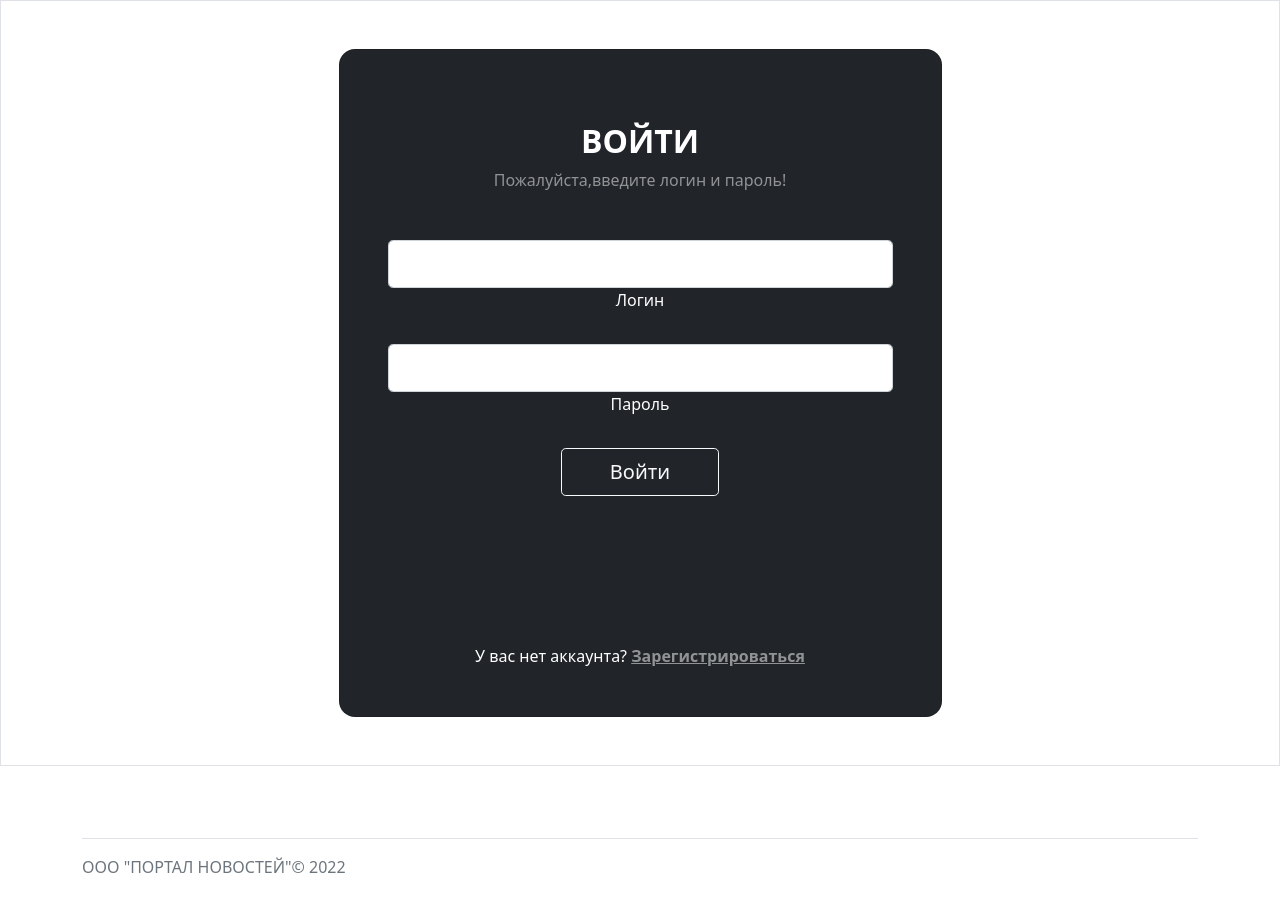
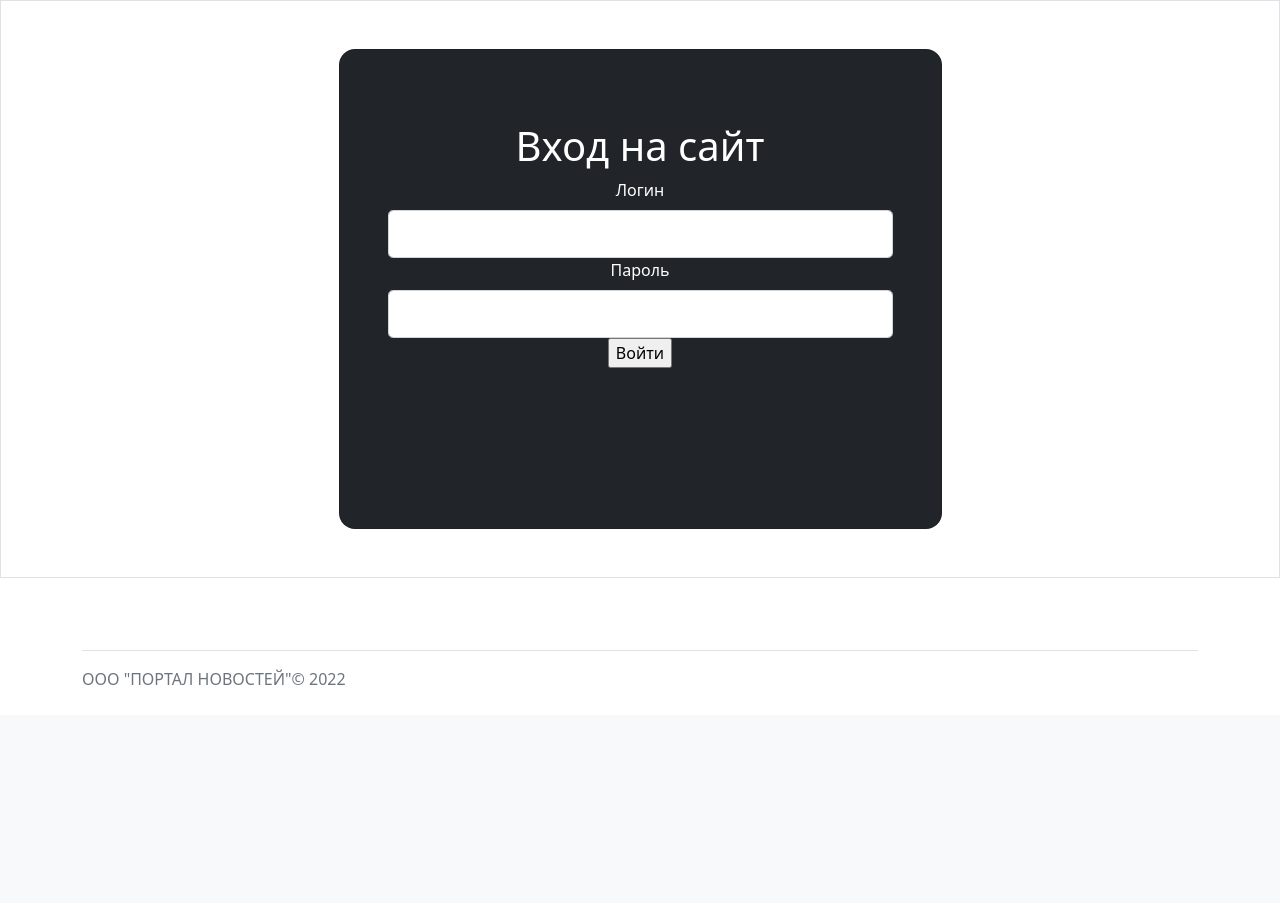
Before and after one commit to Maksim1337/Website_News, a Django app: page /signin in a window 1280 px wide. Shown: the part 96-999 px from the top of the page. After the commit the page ends 781 px from the top, so only its background shows below. Run offline with Django 4.2, Linux system fonts and the light colour scheme.

Commit message:
add signin

```diff
--- a/Lab3-4/task/main/templates/main/signin.html
+++ b/Lab3-4/task/main/templates/main/signin.html
@@ -19,32 +19,19 @@
 
               <div class="mb-md-5 mt-md-4 pb-5">
 
-                <h2 class="fw-bold mb-2 text-uppercase">Войти</h2>
-                <p class="text-white-50 mb-5">Пожалуйста,введите логин и пароль!</p>
+                 <h1>Вход на сайт</h1>
+                 {% if error %}
+                 <div style="color:red;">{{ error }}</div>
+                 {% endif %}
+                 <form method="post">
+                 {% csrf_token %}
+                     <label class="form-label" for="typeEmailX" style="margin-left: 0px;">Логин</label>
+                 <input type="text" name="username" id="form3Example1cg" class="form-control form-control-lg">
+                      <label class="form-label" for="typePasswordX" style="margin-left: 0px;">Пароль</label>
+                 <input type="password" name="password"  id="form3Example1cg" class="form-control form-control-lg">
 
-                <div class="form-outline form-white mb-4">
-                  <input type="email" id="typeEmailX" class="form-control form-control-lg">
-                  <label class="form-label" for="typeEmailX" style="margin-left: 0px;">Логин</label>
-                <div class="form-notch"><div class="form-notch-leading" style="width: 9px;"></div><div class="form-notch-middle" style="width: 43.2px;"></div><div class="form-notch-trailing"></div></div></div>
-
-                <div class="form-outline form-white mb-4">
-                  <input type="password" id="typePasswordX" class="form-control form-control-lg">
-                  <label class="form-label" for="typePasswordX" style="margin-left: 0px;">Пароль</label>
-                <div class="form-notch"><div class="form-notch-leading" style="width: 9px;"></div><div class="form-notch-middle" style="width: 68px;"></div><div class="form-notch-trailing"></div></div></div>
-
-
-                <button class="btn btn-outline-light btn-lg px-5" type="submit">Войти</button>
-
-                <div class="d-flex justify-content-center text-center mt-4 pt-1">
-                  <a href="#!" class="text-white"><i class="fab fa-facebook-f fa-lg"></i></a>
-                  <a href="#!" class="text-white"><i class="fab fa-twitter fa-lg mx-4 px-2"></i></a>
-                  <a href="#!" class="text-white"><i class="fab fa-google fa-lg"></i></a>
-                </div>
-
-              </div>
-
-              <div>
-                <p class="mb-0">У вас нет аккаунта? <a href="/signup" class="text-white-50 fw-bold">Зарегистрироваться</a></p>
+                 <input type="submit" value="Войти">
+                 </form>
               </div>
 
             </div>
--- a/Lab3-4/task/main/urls.py
+++ b/Lab3-4/task/main/urls.py
@@ -8,6 +8,6 @@ urlpatterns = [
     path('about', About.as_view()),
     path('news', views.news),
     path('contacts', Contacts.as_view()),
-    path('signin', Signin.as_view()),
-    path('signup', RegisterView.as_view())
+    path('signup', RegisterView.as_view()),
+    path('signin', LoginView.as_view()),
 ]
--- a/Lab3-4/task/main/views.py
+++ b/Lab3-4/task/main/views.py
@@ -1,8 +1,8 @@
 from django.shortcuts import redirect, render
+from django.contrib.auth import authenticate, login
 from django.urls import reverse
 from .models import News
 from django.views.generic import ListView, DetailView, CreateView, TemplateView
-from django.contrib.auth.forms import UserCreationForm
 from django.contrib.auth.models import User
 
 
@@ -27,6 +27,23 @@ class Signin(TemplateView):
     template_name = 'main/signin.html'
 
 
+class LoginView(TemplateView):
+    template_name = "main/signin.html"
+
+    def dispatch(self, request, *args, **kwargs):
+        context = {}
+        if request.method == 'POST':
+            username = request.POST['username']
+            password = request.POST['password']
+            user = authenticate(request, username=username, password=password)
+            if user is not None:
+                login(request, user)
+                return redirect("/")
+            else:
+                context['error'] = "Логин или пароль неправильные"
+        return render(request, self.template_name, context)
+
+
 class RegisterView(TemplateView):
     template_name = "main/signup.html"
 
```
Also changed, not shown: Lab3-4/task/main/templates/main/signup.html (+9 -10 lines).
